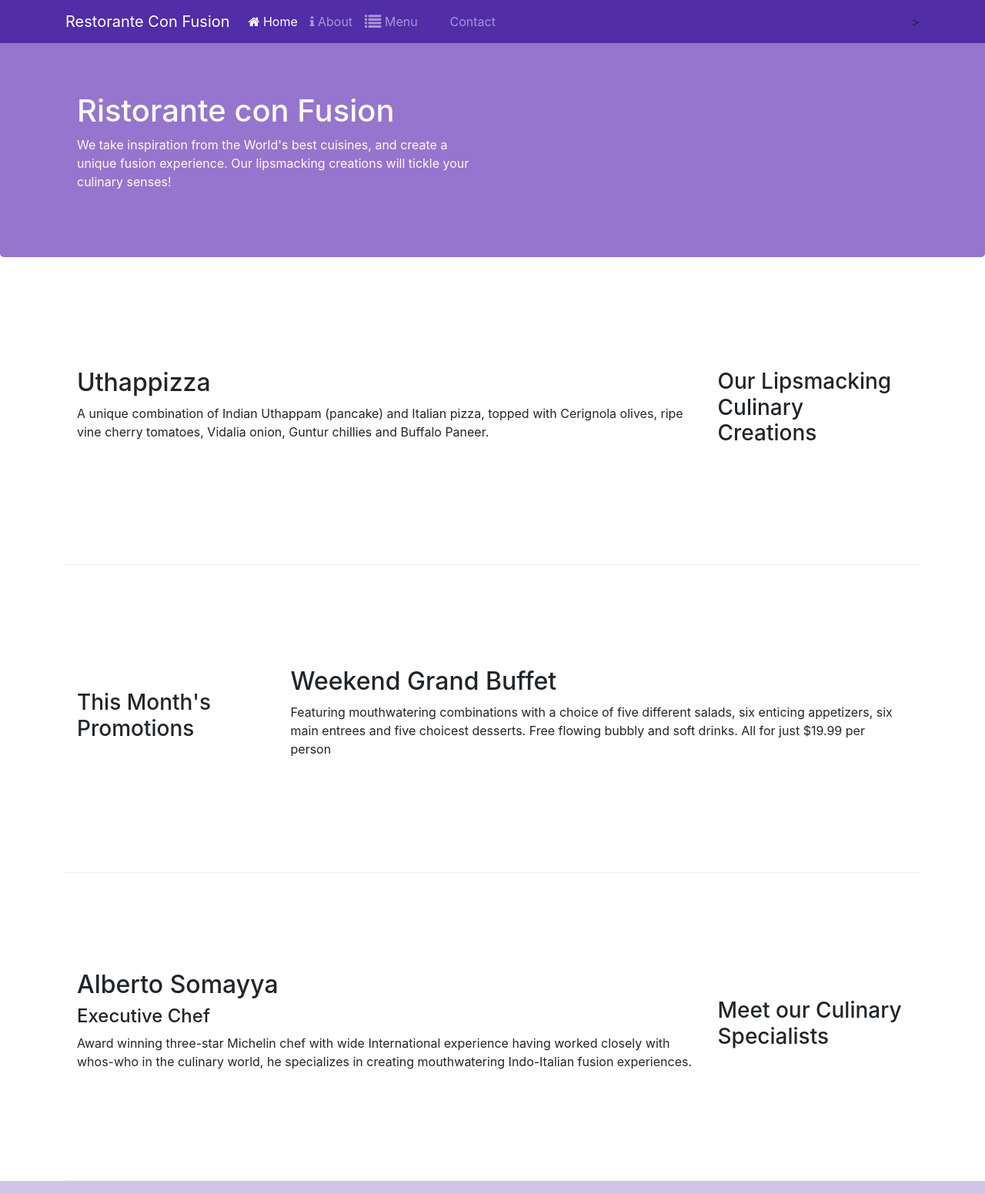
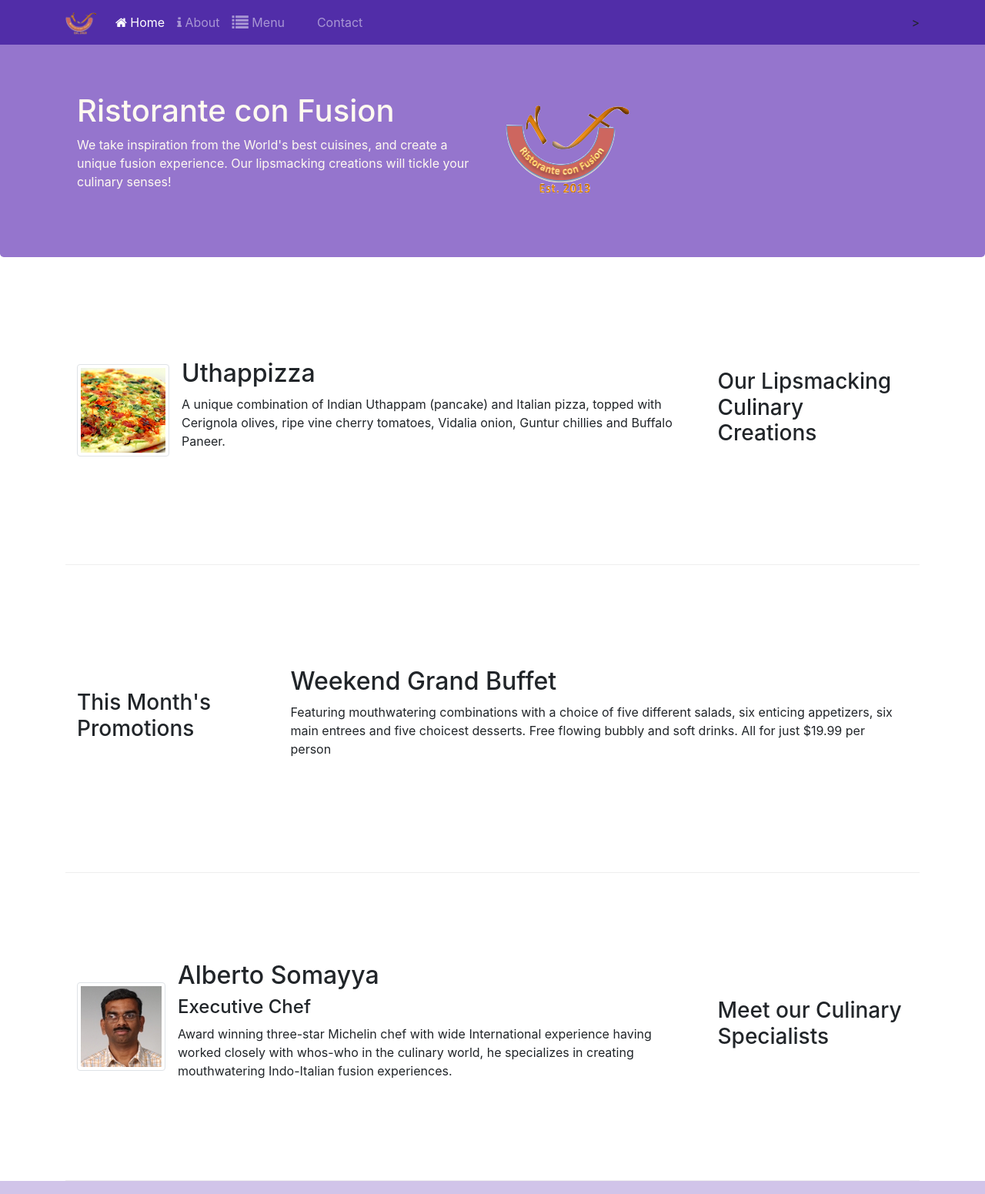
Before and after one commit to pau1a/bootstrap, a website: page conFusion/index.html in a window 1280 px wide. Shown: the top 1551 px of the page at 77% size. Drawn offline with nearby package versions, Linux system fonts and the light colour scheme.

Commit message:
media and img

```diff
--- a/conFusion/index.html
+++ b/conFusion/index.html
@@ -21,7 +21,7 @@
             <button class="navbar-toggler" type="button" data-toggle="collapse" data-target="#Navbar"> <!--button toggling navbar on/off on the xs screens-->
                 <span class="navbar-toggler-icon"></span>
             </button>
-            <a class="navbar-brand" href="#">Restorante Con Fusion</a> <!--brand place in the navigation-->
+            <a class="navbar-brand" href="#"><img src="img/logo.png" height="30" width="41"></a> <!--brand place in the navigation-->
             <div class="collapse navbar-collapse" id="Navbar"> <!--the target content to be toggled on/off when the button is pressed-->
                 <ul class="navbar-nav mr-auto"> <!--Horizontal representation of links. Right margin, push as left as possible. -->
                     <li class="nav-item active"><a class="nav-link" href="#"><span class="fa fa-home"></span> Home</a></li> <!--itemization of nav components, each comprised of links inside the a tag-->
@@ -39,7 +39,8 @@
                     <h1>Ristorante con Fusion</h1>
                     <p>We take inspiration from the World's best cuisines, and create a unique fusion experience. Our lipsmacking creations will tickle your culinary senses!</p>
                 </div>
-                <div class = "col-12 col-sm">
+                <div class="col-12 col-sm align-self-center">
+                    <img src="img/logo.png" class="img-fluid">
                 </div>
             </div>
         </div>
@@ -51,8 +52,13 @@
                 <h3>Our Lipsmacking Culinary Creations</h3>
             </div>
             <div class = "col col-sm col-md">
-                <h2>Uthappizza</h2>
-                <p class="d-none d-sm-block">A unique combination of Indian Uthappam (pancake) and Italian pizza, topped with Cerignola olives, ripe vine cherry tomatoes, Vidalia onion, Guntur chillies and Buffalo Paneer.</p>
+                <div class="media">
+                    <img src="img/uthappizza.png" alt="uthappizza" class="d-flex mr-3 img-thumbnail align-self-center">
+                    <div class="media-body">
+                        <h2 class="mt-0">Uthappizza</h2>
+                        <p class="d-none d-sm-block">A unique combination of Indian Uthappam (pancake) and Italian pizza, topped with Cerignola olives, ripe vine cherry tomatoes, Vidalia onion, Guntur chillies and Buffalo Paneer.</p>
+                    </div>
+                </div>
             </div>
         </div>
 
@@ -72,9 +78,15 @@
                 <h3>Meet our Culinary Specialists</h3>
             </div>
             <div class = "col col-sm order-sm-first col-md"><!--very first column, always left-->
-                <h2>Alberto Somayya</h2>
-                <h4>Executive Chef</h4>
-                <p class="d-none d-sm-block">Award winning three-star Michelin chef with wide International experience having worked closely with whos-who in the culinary world, he specializes in creating mouthwatering Indo-Italian fusion experiences. </p>
+                <div class="media">
+                    <img src="img/alberto.png" class="img-thumbnail d-flex mr-3 align-self-center">
+                    <div class="media-body">
+                        <h2 class="mt-0">Alberto Somayya</h2>
+                        <h4>Executive Chef</h4>
+                        <p class="d-none d-sm-block">Award winning three-star Michelin chef with wide International experience having worked closely with whos-who in the culinary world, he specializes in creating mouthwatering Indo-Italian fusion experiences. </p>
+
+                    </div>
+                </div>
             </div>
         </div>
     </div>
```
Also changed, not shown: conFusion/aboutus.html (+3 -2 lines), conFusion/contactus.html (+3 -2 lines), conFusion/img/alberto.png (added), conFusion/img/buffet.png (added), conFusion/img/logo.png (added), conFusion/img/uthappizza.png (added), 1 other file.
